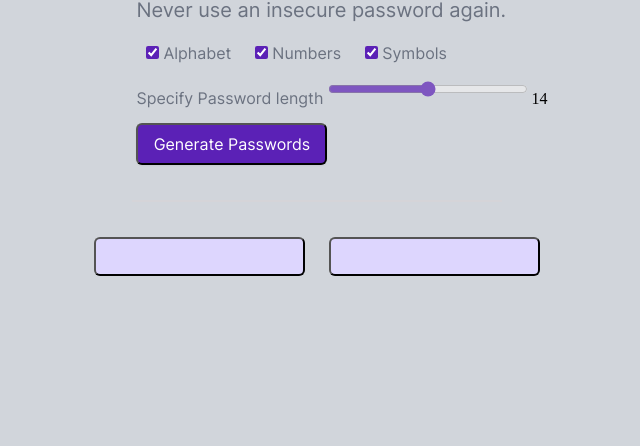
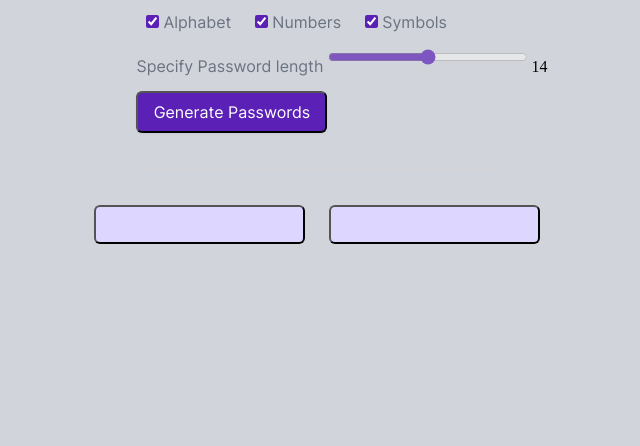
Before and after one commit to hinedy/Password-Generator, a plain HTML site: page index.html in a window 1280 px wide. Shown: the part 354-800 px from the top of the page, without its empty margins (323-963 px from the left). Drawn offline with nearby package versions, Linux system fonts and the light colour scheme.

Commit message:
Update index.css

```diff
--- a/index.css
+++ b/index.css
@@ -27,7 +27,7 @@ main {
 }
 
 .wrapper {
-    margin: 90px 0 0 50px;
+    margin: 0px 0 0 50px;
 }
 
 h1 {
```
